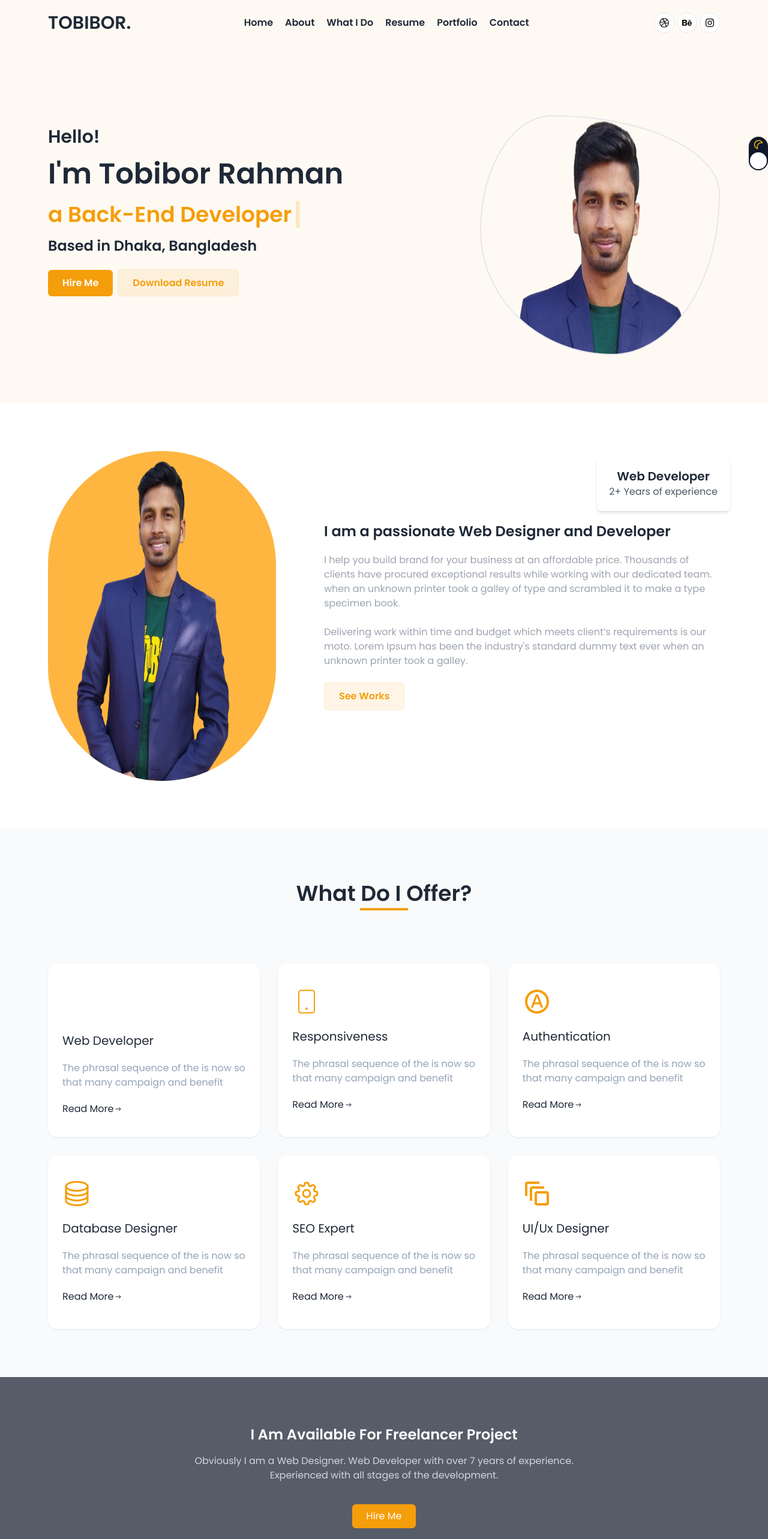
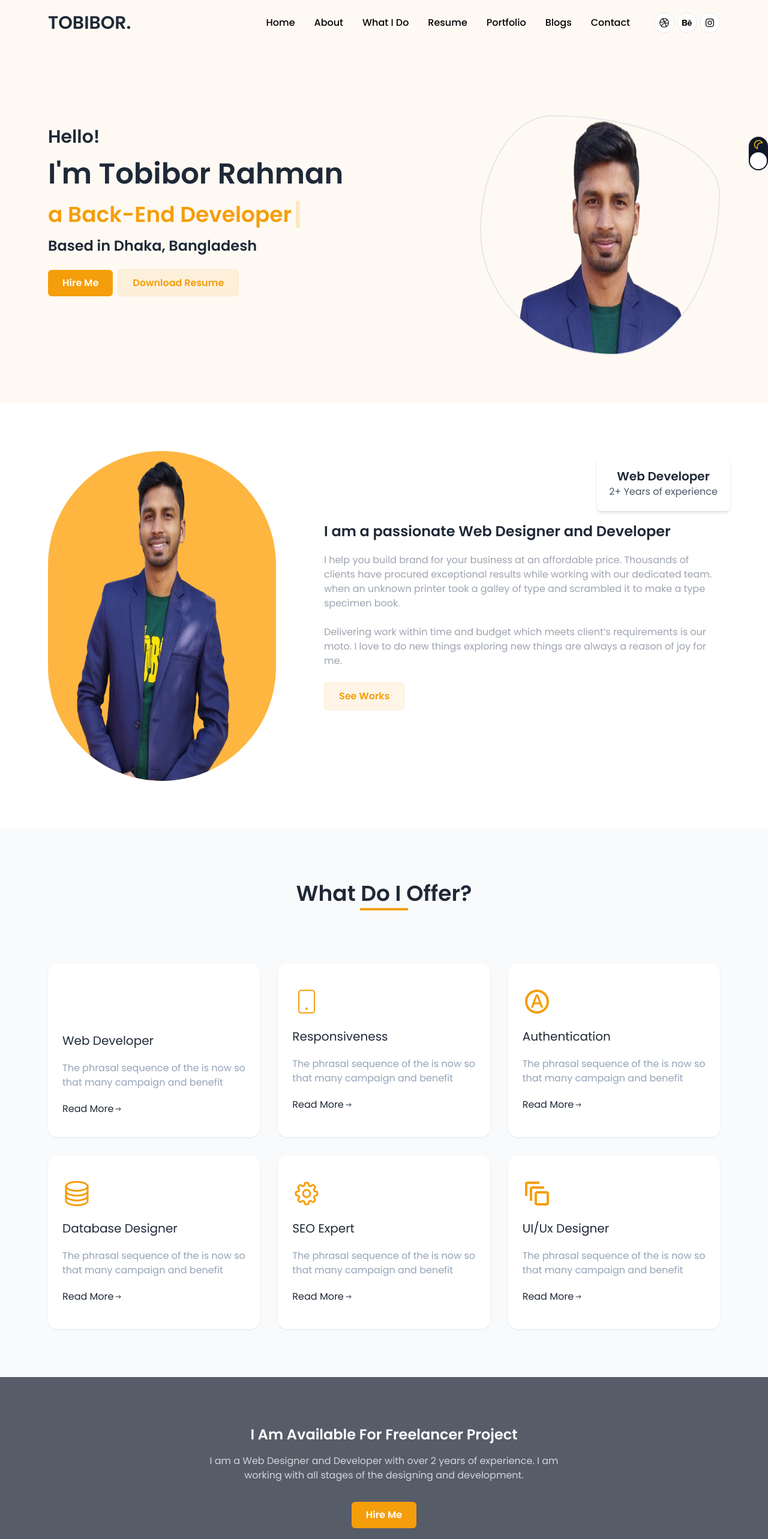
Before and after one commit to tobiborrahman/tobibor-rahman-portfolio, a React (Vite) app: page / in a window 1280 px wide. Shown: the top 2566 px of the page at 60% size. Built offline with nearby package versions, Linux system fonts and the light colour scheme; some icons are missing.

Commit message:
set to deploy

```diff
--- a/src/components/Home/Home/About.jsx
+++ b/src/components/Home/Home/About.jsx
@@ -31,9 +31,9 @@ const About = () => {
 							<br />
 							<br />
 							Delivering work within time and budget which meets
-							client’s requirements is our moto. Lorem Ipsum has
-							been the industry's standard dummy text ever when an
-							unknown printer took a galley.
+							client’s requirements is our moto. I love to do new
+							things exploring new things are always a reason of
+							joy for me.
 						</p>
 						<button className="py-[10px] px-6 bg-amber-500/10 hover:bg-amber-500 border font-semibold border-amber-500/10 hover:border-amber-500 text-amber-500 hover:text-white rounded-md mt-6 duration-300">
 							See Works
--- a/src/components/Home/Home/Freelancer.jsx
+++ b/src/components/Home/Home/Freelancer.jsx
@@ -7,12 +7,12 @@ const Freelancer = () => {
 				<h1 className="text-xl md:text-2xl text-white font-semibold capitalize">
 					I am available for freelancer project
 				</h1>
-				<p className="py-4 text-gray-300 px-3 md:px-80">
-					Obviously I am a Web Designer. Web Developer with over 7
-					years of experience. Experienced with all stages of the
-					development.
+				<p className="py-4 text-gray-300 px-3 md:w-[50%] mx-auto">
+					I am a Web Designer and Developer with over 2 years of
+					experience. I am working with all stages of the designing
+					and development.
 				</p>
-				<button className="px-6 py-2 rounded-md mt-5 text-white bg-[#F59E0B] hover:bg-[#D97706] duration-500">
+				<button className="py-[10px] px-6 bg-amber-500 hover:bg-amber-600 border-amber-500 hover:border-amber-600 font-semibold text-white rounded-md duration-300 mt-4">
 					Hire Me
 				</button>
 			</div>
--- a/src/components/Home/Home/Review.jsx
+++ b/src/components/Home/Home/Review.jsx
@@ -61,9 +61,9 @@ const Review = () => {
 					<div className="p-6 arrow-tooltip bg-white dark:bg-[#0F172A]">
 						<MdFormatQuote className="text-[#ffb700] text-6xl" />
 						<p className="text-gray-500">
-							Obviously I am a Web Designer. Web Developer with
-							over 7 years of experience. Experienced with all
-							stages of the development.
+							I am a Web Designer and Developer with over 2 years
+							of experience. I am working with all stages of the
+							designing and development.
 						</p>
 						<Rating
 							style={{ maxWidth: 100, padding: '15px 0' }}
@@ -94,9 +94,9 @@ const Review = () => {
 					<div className="p-6 bg-white arrow-tooltip dark:bg-[#0F172A]">
 						<MdFormatQuote className="text-[#ffb700] text-6xl" />
 						<p className="text-gray-500">
-							Obviously I am a Web Designer. Web Developer with
-							over 7 years of experience. Experienced with all
-							stages of the development.
+							I am a Web Designer and Developer with over 2 years
+							of experience. I am working with all stages of the
+							designing and development.
 						</p>
 						<Rating
 							style={{ maxWidth: 100, padding: '15px 0' }}
@@ -126,9 +126,9 @@ const Review = () => {
 					<div className="p-6 bg-white arrow-tooltip dark:bg-[#0F172A]">
 						<MdFormatQuote className="text-[#ffb700] text-6xl" />
 						<p className="text-gray-500">
-							Obviously I am a Web Designer. Web Developer with
-							over 7 years of experience. Experienced with all
-							stages of the development.
+							I am a Web Designer and Developer with over 2 years
+							of experience. I am working with all stages of the
+							designing and development.
 						</p>
 						<Rating
 							style={{ maxWidth: 100, padding: '15px 0' }}
@@ -158,9 +158,9 @@ const Review = () => {
 					<div className="p-6 bg-white arrow-tooltip dark:bg-[#0F172A]">
 						<MdFormatQuote className="text-[#ffb700] text-6xl" />
 						<p className="text-gray-500">
-							Obviously I am a Web Designer. Web Developer with
-							over 7 years of experience. Experienced with all
-							stages of the development.
+							I am a Web Designer and Developer with over 2 years
+							of experience. I am working with all stages of the
+							designing and development.
 						</p>
 						<Rating
 							style={{ maxWidth: 100, padding: '15px 0' }}
--- a/src/shared/Navbar/Navbar.jsx
+++ b/src/shared/Navbar/Navbar.jsx
@@ -36,15 +36,12 @@ const Navbar = () => {
 				<div>
 					<h1 className="text-3xl font-bold">TOBIBOR.</h1>
 				</div>
-				<div className="hidden lg:flex">
-					<ul className="gap-5 menu-horizontal px-1 font-semibold">
+				<div className="hidden lg:flex justify-center items-center">
+					<ul className="gap-8 menu-horizontal px-1 font-semibold mr-4">
 						<li>
 							<Link
 								to="home"
-								spy={true}
-								smooth={true}
-								duration={500}
-								className="hover:text-[#F59E0B]"
+								className="text-md font-medium text-black dark:text-gray-400 dark:hover:text-white hover:text-[#F59E0B]"
 							>
 								Home
 							</Link>
@@ -52,10 +49,7 @@ const Navbar = () => {
 						<li>
 							<Link
 								to="about"
-								spy={true}
-								smooth={true}
-								duration={500}
-								className="hover:text-[#F59E0B]"
+								className="text-md font-medium text-black dark:text-gray-400 dark:hover:text-white hover:text-[#F59E0B]"
 							>
 								About
 							</Link>
@@ -63,10 +57,7 @@ const Navbar = () => {
 						<li>
 							<Link
 								to="services"
-								spy={true}
-								smooth={true}
-								duration={500}
-								className="hover:text-[#F59E0B]"
+								className="text-md font-medium text-black dark:text-gray-400 dark:hover:text-white hover:text-[#F59E0B]"
 							>
 								What I Do
 							</Link>
@@ -74,10 +65,7 @@ const Navbar = () => {
 						<li>
 							<Link
 								to="resume"
-								spy={true}
-								smooth={true}
-								duration={500}
-								className="hover:text-[#F59E0B]"
+								className="text-md font-medium text-black dark:text-gray-400 dark:hover:text-white hover:text-[#F59E0B]"
 							>
 								Resume
 							</Link>
@@ -85,27 +73,28 @@ const Navbar = () => {
 						<li>
 							<Link
 								to="portfolio"
-								spy={true}
-								smooth={true}
-								duration={500}
-								className="hover:text-[#F59E0B]"
+								className="text-md font-medium text-black dark:text-gray-400 dark:hover:text-white hover:text-[#F59E0B]"
 							>
 								Portfolio
 							</Link>
 						</li>
 						<li>
 							<Link
+								to="blog"
+								className="text-md font-medium text-black dark:text-gray-400 dark:hover:text-white hover:text-[#F59E0B]"
+							>
+								Blogs
+							</Link>
+						</li>
+						<li>
+							<Link
 								to="contact"
-								spy={true}
-								smooth={true}
-								duration={500}
-								className="hover:text-[#F59E0B]"
+								className="text-md font-medium text-black dark:text-gray-400 dark:hover:text-white hover:text-[#F59E0B]"
 							>
 								Contact
 							</Link>
 						</li>
 					</ul>
-				</div>
 					<div className="flex justify-between items-center ml-5 list-none gap-1">
 						<FontAwesomeIcon
 							icon={faDribbble}
@@ -137,6 +126,7 @@ const Navbar = () => {
 					</div>
 				</div>
 			</div>
+		</div>
 	);
 };
 
```
Lines whose indentation alone changed are shown as unchanged.
